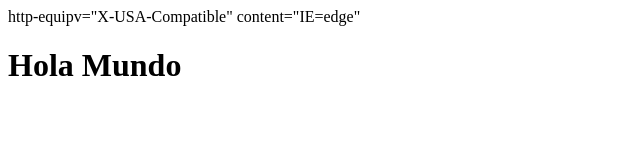
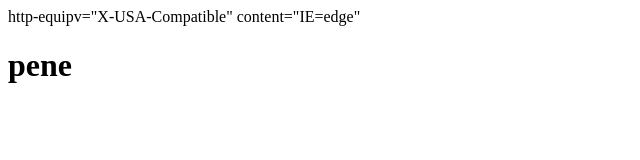
Before and after one commit to XaviBalletbo/Portafoli, a plain HTML site: page index.html in a window 1280 px wide. Shown: the whole page, without its empty margins (0-640 px from the left). Drawn offline with Linux system fonts and the light colour scheme.

Commit message:
creada la pagina principal
creada

```diff
--- a/index.html
+++ b/index.html
@@ -7,6 +7,6 @@
     <title>Document</title>
 </head>
 <body>
-    <h1>Hola Mundo</h1>
+    <h1>pene</h1>
 </body>
 </html>
```
Also changed, not shown: 2 other files.
